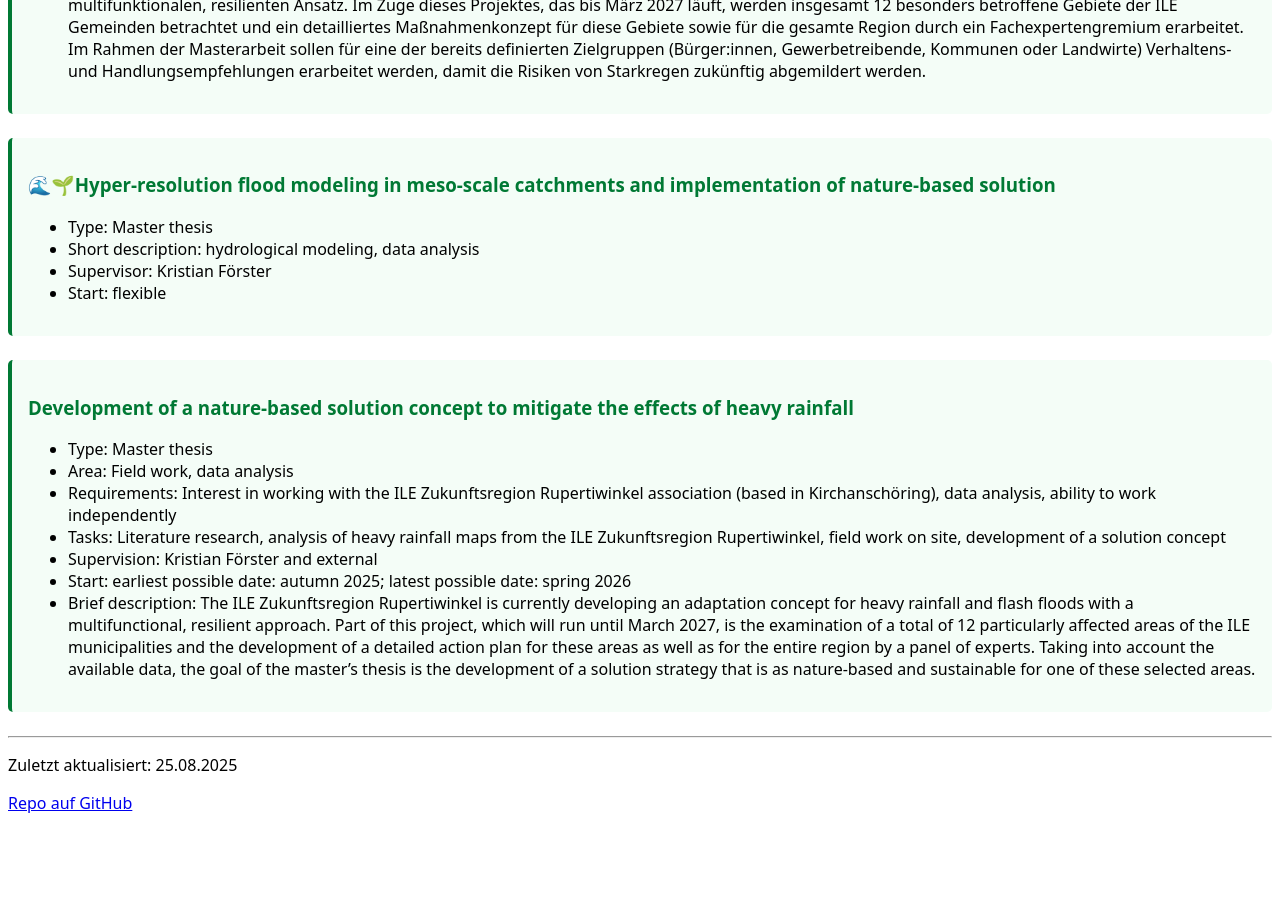
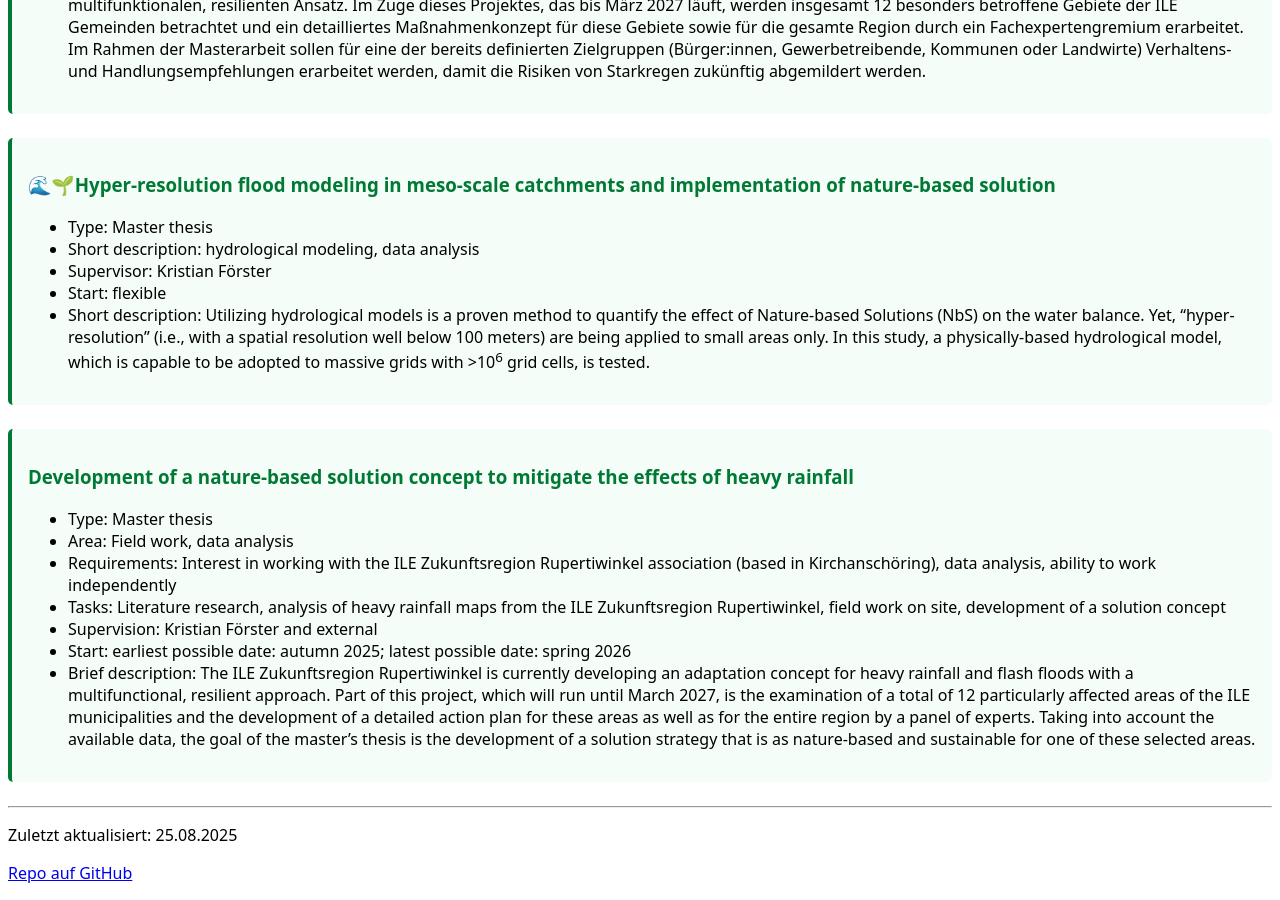
Before and after one commit to kristianfoerster/hswt-cch, a Jekyll site: the page built from index.md, in a window 1280 px wide and 900 px high, scrolled down 1706 px. Built offline with Jekyll 4.4.1, drawn with Linux system fonts in a browser that asks for light colours; our own code applies the rules of GitHub Pages for plain Markdown files; before the commit the page ends 2536 px from its top, so only the background shows below that.

Commit message:
Update index.md

```diff
--- a/index.md
+++ b/index.md
@@ -79,6 +79,7 @@
 * Short description: hydrological modeling, data analysis
 * Supervisor: Kristian Förster
 * Start: flexible
+* Short description: Utilizing hydrological models is a proven method to quantify the effect of Nature-based Solutions (NbS) on the water balance. Yet, "hyper-resolution" (i.e., with a spatial resolution well below 100 meters) are being applied to small areas only. In this study, a physically-based hydrological model, which is capable to be adopted to massive grids with >10<sup>6</sup> grid cells, is tested.
 
 </div>
 
```
